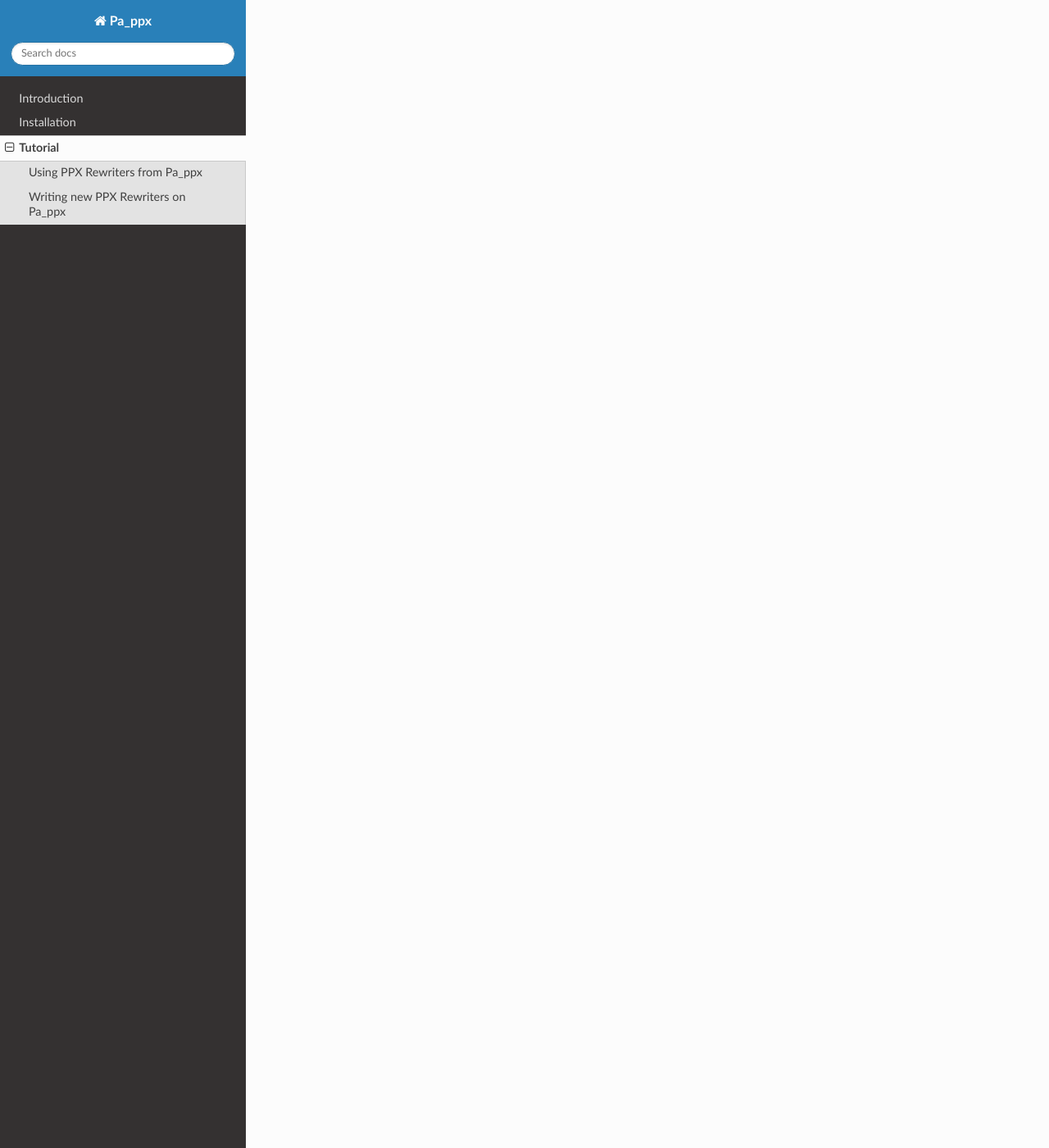
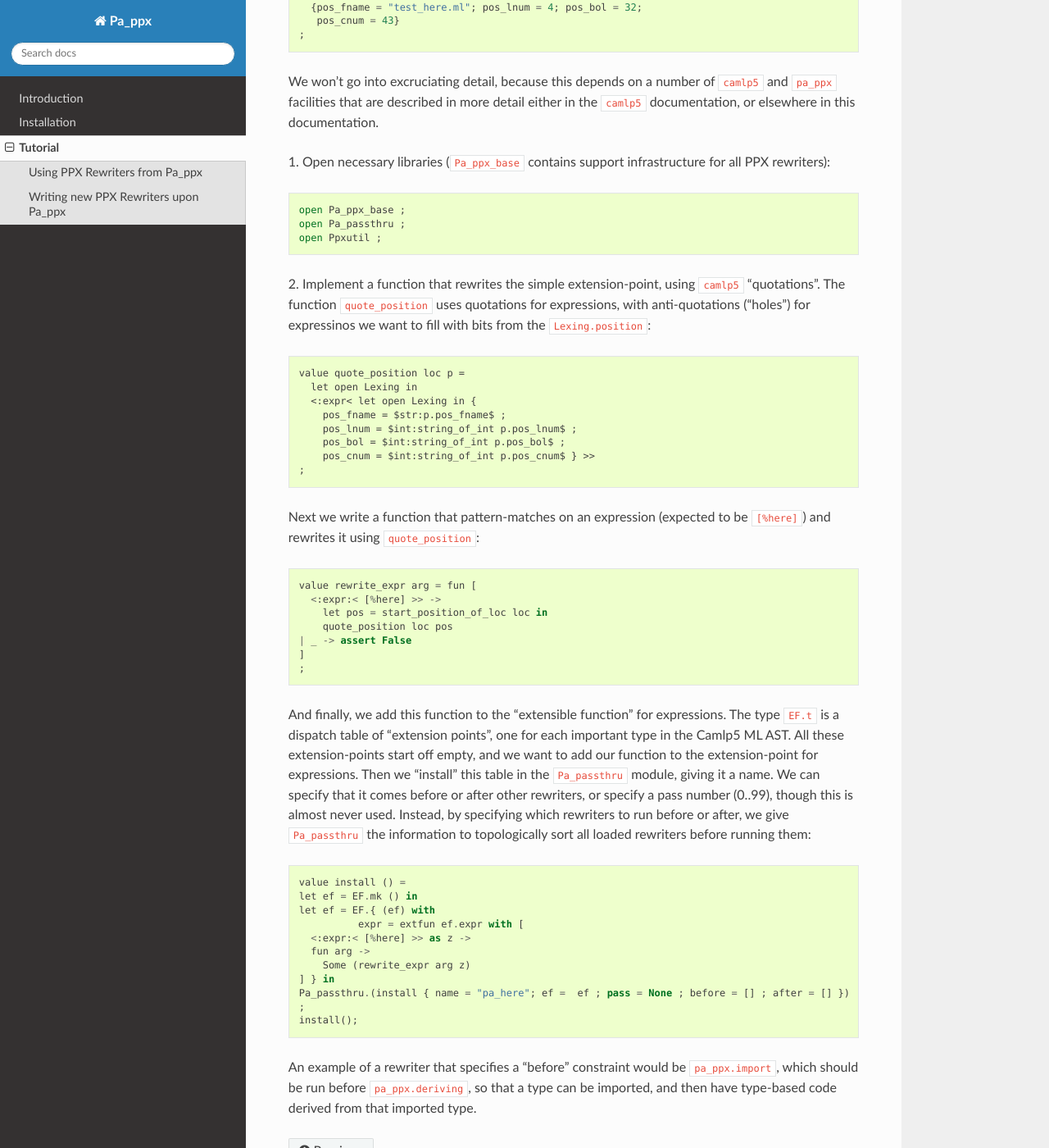
Before and after one commit to chetmurthy/pa_ppx, a Sphinx documentation site: the page built from doc/tutorial.rst, in a window 1280 px wide and 1400 px high, scrolled down 1496 px. Shown: the whole window at 82% size. Built offline with Sphinx 7.4.7 and the Read the Docs theme 2.0.0, drawn with Linux system fonts in a browser that asks for light colours; pages that are not in the unit, such as notebooks, are missing from menus; some of the changed text lies outside the part shown.

Commit message:
meh
# Please enter the commit message for your changes. Lines starting
# with '#' will be ignored, and an empty message aborts the commit.
# On branch master
# Your branch is up-to-date with 'origin/master'.
#
# Changes to be committed:
#       modified:   doc/tutorial.rst
#       modified:   pa_here/pa_here.ml
#       modified:   runtime/META.pl
#
# Untracked files:
#       tests-inline/ppx_sexp_test.pappx.ml
#       tests-inline/ppx_sexp_test.ppx.ml
#       tmp/
#

```diff
--- a/doc/tutorial.rst
+++ b/doc/tutorial.rst
@@ -5,12 +5,126 @@ Tutorial
 Using PPX Rewriters from Pa_ppx
 -------------------------------
 
-To use PPX Rewriters from Pa_ppx, let's assume we have a file that
-already works with the standard PPX rewriters
+To use PPX Rewriters from Pa_ppx, let's start with a really simple file that works with the standard PPX rewriters (simple_show.ml)::
 
-Writing new PPX Rewriters on Pa_ppx
------------------------------------
+  type a1 = int * int [@@deriving show]
+  let _ = print_string ([%show: a1] (5,6))
 
-blablabla
+and we compile it thus::
+
+  ocamlfind ocamlc -package ppx_deriving.show simple_show.ml  -o simple_show.byte
+
+Running it yields::
+
+  $ ./simple_show.byte
+  (5, 6)
+
+To compile with ``pa_ppx``::
+
+  ocamlfind ocamlc -package pa_ppx.runtime,pa_ppx.deriving_plugins.show -syntax camlp5o simple_show.ml -linkall -linkpkg  -o simple_show.byte
+
+with identical output::
+
+  $ ./simple_show.byte
+  (5, 6)
+
+There's really only two important differences:
+
+1. need to specify the syntax (``-syntax camlp5o``)
+2. need to specify the runtime support module ``pa_ppx.runtime``
+
+The other linking flags, I just haven't figured out precisely how to get rid of.
+
+Sometimes more packages must be specified (e.g. for ``expect_test``
+and ``inline_test``) because ``dune`` is adding those
+under-the-covers, and these instructions are all Makefile-friendly.
+
+Writing new PPX Rewriters upon Pa_ppx
+-------------------------------------
+
+NOTE WELL: All code in this section is written in "revised" syntax.
+Much of this will work in "official" syntax, but since Camlp5 itself
+is written in revised syntax, I kept on going that way.
+
+In this section, we will describe the simplest rewriter
+(``pa_ppx.here``).  This rewriter replaces the extension point
+``[%here]`` with code that produces a ``Lexing.position`` of the
+position in the file where the extension-point was found.  So a line (in a file "test_here.ml")::
+
+  vslue here = [%here] ;
+
+is rewritten to::
+
+  value here =
+    let open Lexing in
+    {pos_fname = "test_here.ml"; pos_lnum = 4; pos_bol = 32;
+     pos_cnum = 43}
+  ;
+
+We won't go into excruciating detail, because this depends on a number
+of ``camlp5`` and ``pa_ppx`` facilities that are described in more
+detail either in the ``camlp5`` documentation, or elsewhere in this
+documentation.
+
+1. Open necessary libraries (``Pa_ppx_base`` contains support
+infrastructure for all PPX rewriters)::
+
+  open Pa_ppx_base ;
+  open Pa_passthru ;
+  open Ppxutil ;
+
+2. Implement a function that rewrites the simple extension-point,
+using ``camlp5`` "quotations".  The function ``quote_position`` uses
+quotations for expressions, with anti-quotations ("holes") for
+expressinos we want to fill with bits from the ``Lexing.position``::
+
+  value quote_position loc p =
+    let open Lexing in
+    <:expr< let open Lexing in {
+      pos_fname = $str:p.pos_fname$ ;
+      pos_lnum = $int:string_of_int p.pos_lnum$ ;
+      pos_bol = $int:string_of_int p.pos_bol$ ;
+      pos_cnum = $int:string_of_int p.pos_cnum$ } >>
+  ;
+
+Next we write a function that pattern-matches on an expression
+(expected to be ``[%here]``) and rewrites it using ``quote_position``::
+
+  value rewrite_expr arg = fun [
+    <:expr:< [%here] >> ->
+      let pos = start_position_of_loc loc in
+      quote_position loc pos
+  | _ -> assert False
+  ]
+  ;
+
+And finally, we add this function to the "extensible function" for
+expressions.  The type ``EF.t`` is a dispatch table of "extension
+points", one for each important type in the Camlp5 ML AST.  All these
+extension-points start off empty, and we want to add our function to
+the extension-point for expressions.  Then we "install" this table in
+the ``Pa_passthru`` module, giving it a name.  We can specify that it
+comes before or after other rewriters, or specify a pass number
+(0..99), though this is almost never used.  Instead, by specifying
+which rewriters to run before or after, we give ``Pa_passthru`` the
+information to topologically sort all loaded rewriters before running
+them::
+
+  value install () =
+  let ef = EF.mk () in
+  let ef = EF.{ (ef) with
+            expr = extfun ef.expr with [
+    <:expr:< [%here] >> as z ->
+    fun arg ->
+      Some (rewrite_expr arg z)
+  ] } in
+  Pa_passthru.(install { name = "pa_here"; ef =  ef ; pass = None ; before = [] ; after = [] })
+  ;
+  install();
+
+An example of a rewriter that specifies a "before" constraint would be
+``pa_ppx.import``, which should be run before ``pa_ppx.deriving``, so
+that a type can be imported, and then have type-based code derived
+from that imported type.
 
 .. container:: trailer
```
Also changed, not shown: 2 other files.
